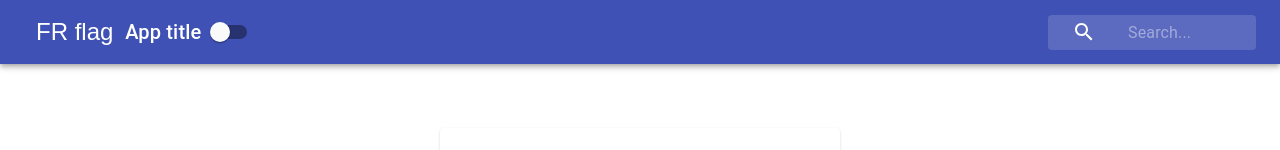
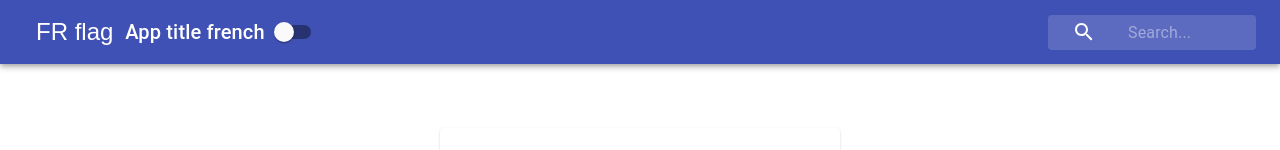
Before and after one commit to laurapoc/context_api_project, a React (Create React App) app: page / in a window 1280 px wide. Shown: the top 150 px of the page. Built offline with nearby package versions, Linux system fonts and the light colour scheme.

Commit message:
first way of adding 2 contexts into component

```diff
--- a/src/Navbar.js
+++ b/src/Navbar.js
@@ -9,6 +9,7 @@ import Switch from "@material-ui/core/Switch";
 import SearchIcon from "@material-ui/icons/Search";
 import styles from "./styles/NavbarStyles";
 import { ThemeContext } from "./contexts/ThemeContext";
+import { LanguageContext } from "./contexts/LanguageContext";
 
 class Navbar extends Component {
   static contextType = ThemeContext;
@@ -16,6 +17,8 @@ class Navbar extends Component {
     const { isDarkMode, toggleTheme } = this.context;
     const { classes } = this.props;
     return (
+      <LanguageContext.Consumer>
+        {(context) => (
           <div className={classes.root}>
             <AppBar position="static" color={isDarkMode ? "default" : "primary"}>
               <Toolbar>
@@ -23,7 +26,7 @@ class Navbar extends Component {
                   <span>FR flag</span>
                 </IconButton>
                 <Typography className={classes.tile} variant="h6" color="inherit">
-              App title
+                  App title {context.language}
                 </Typography>
                 <Switch onChange={toggleTheme} />
                 <div className={classes.grow} />
@@ -36,6 +39,8 @@ class Navbar extends Component {
               </Toolbar>
             </AppBar>
           </div>
+        )}
+      </LanguageContext.Consumer>
     );
   }
 }
```
Also changed, not shown: src/index.js (line endings or trailing spaces). Lines whose indentation alone changed are shown as unchanged.
